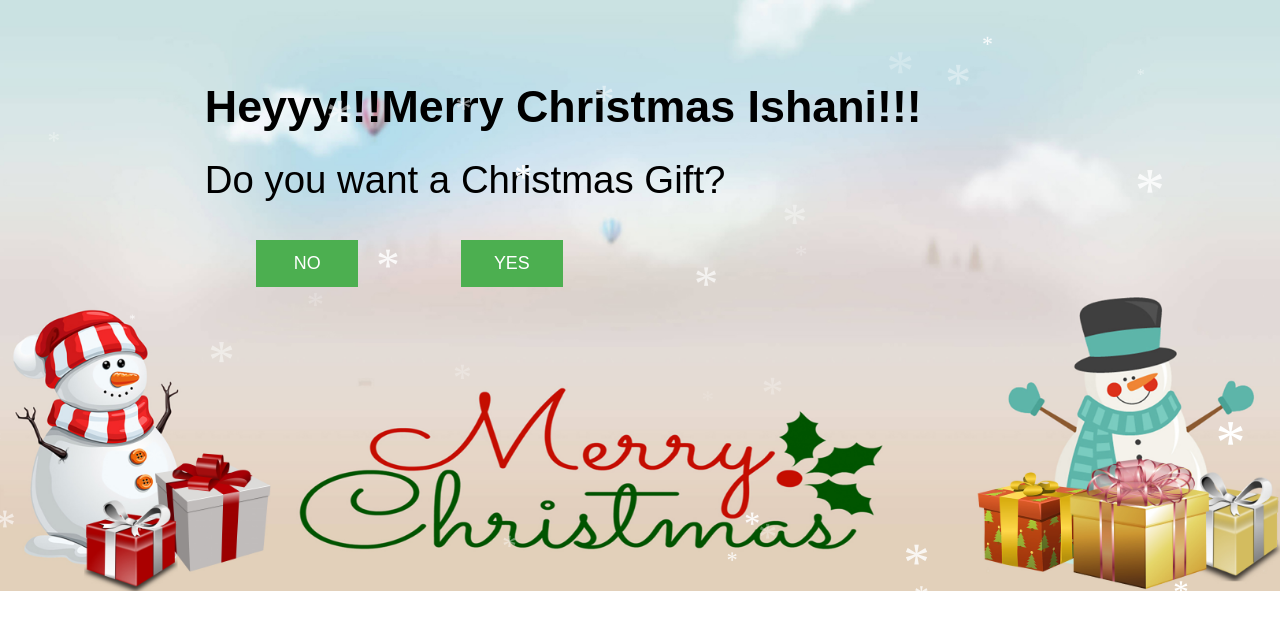
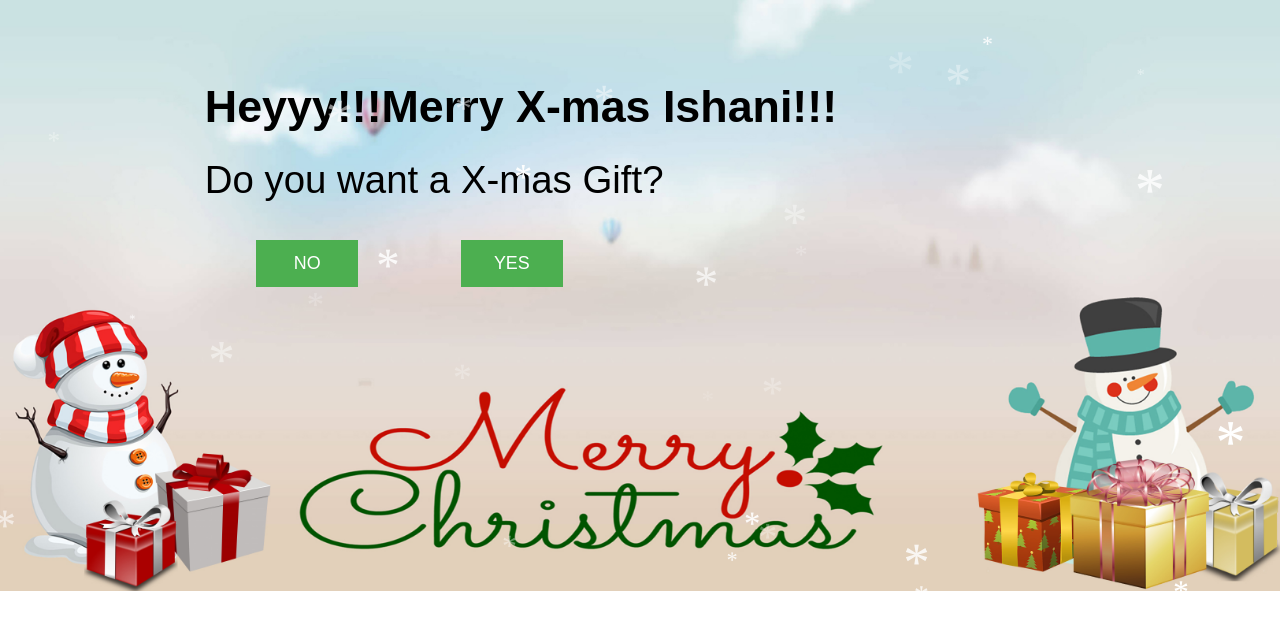
Before and after one commit to pette1999/merrychristmasishani, a plain HTML site: page index.html in a window 1280 px wide. Drawn offline with Linux system fonts and the light colour scheme.

Commit message:
Update index.html

```diff
--- a/index.html
+++ b/index.html
@@ -1,7 +1,7 @@
 <!doctype html>
 <html lang="en">
 <head>
-    <title>Merry Christmas Ishani</title>
+    <title>Merry X-mas Ishani</title>
     <meta http-equiv="content-type" content="text/html; charset=utf-8" />
     <meta name="viewport" content="width=device-width, initial-scale=1">
 
@@ -166,8 +166,8 @@
 </head>
 
 <body>
-<p class="hello">Heyyy!!!Merry Christmas Ishani!!!</p>
-<p class="goodbye">Do you want a Christmas Gift?</p>
+<p class="hello">Heyyy!!!Merry X-mas Ishani!!!</p>
+<p class="goodbye">Do you want a X-mas Gift?</p>
 <div class="no" id="No">
     <input class="button" type="button" value=" NO " onclick="f1()" />
 </div>
```
